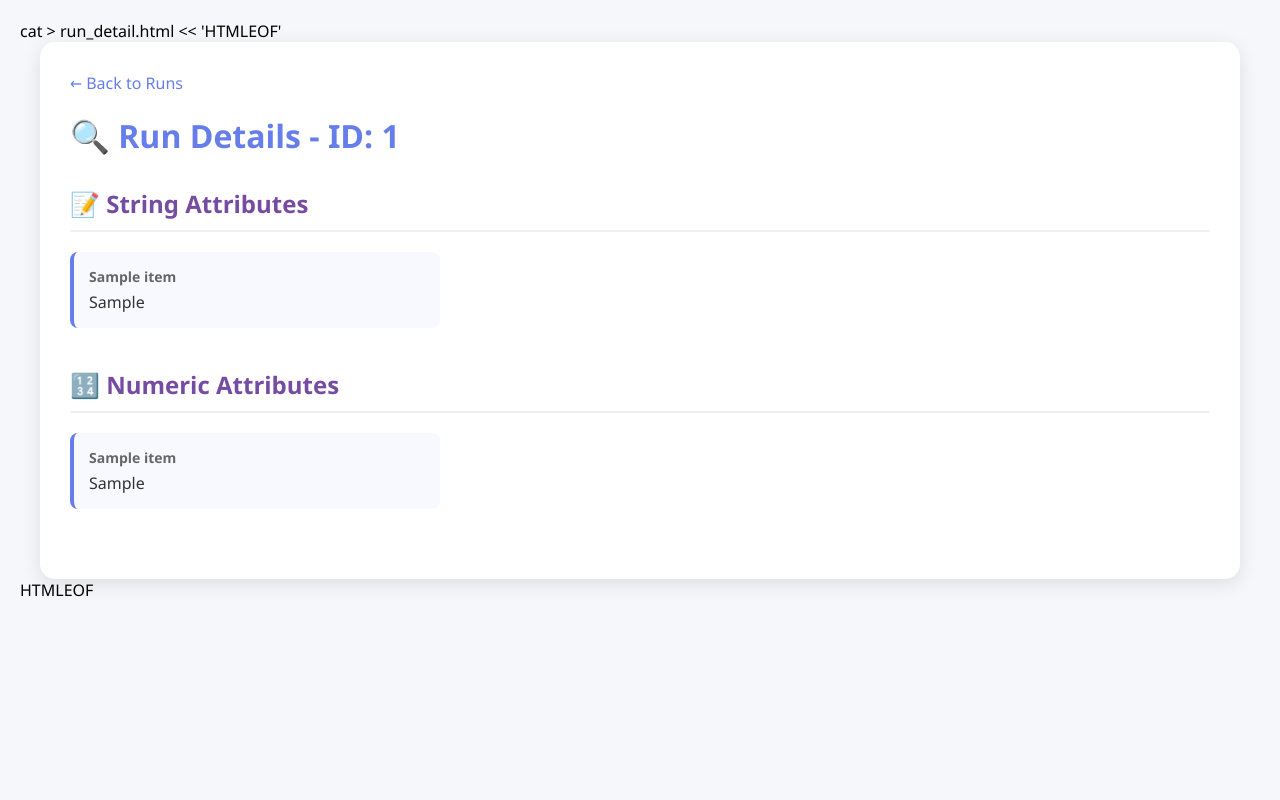
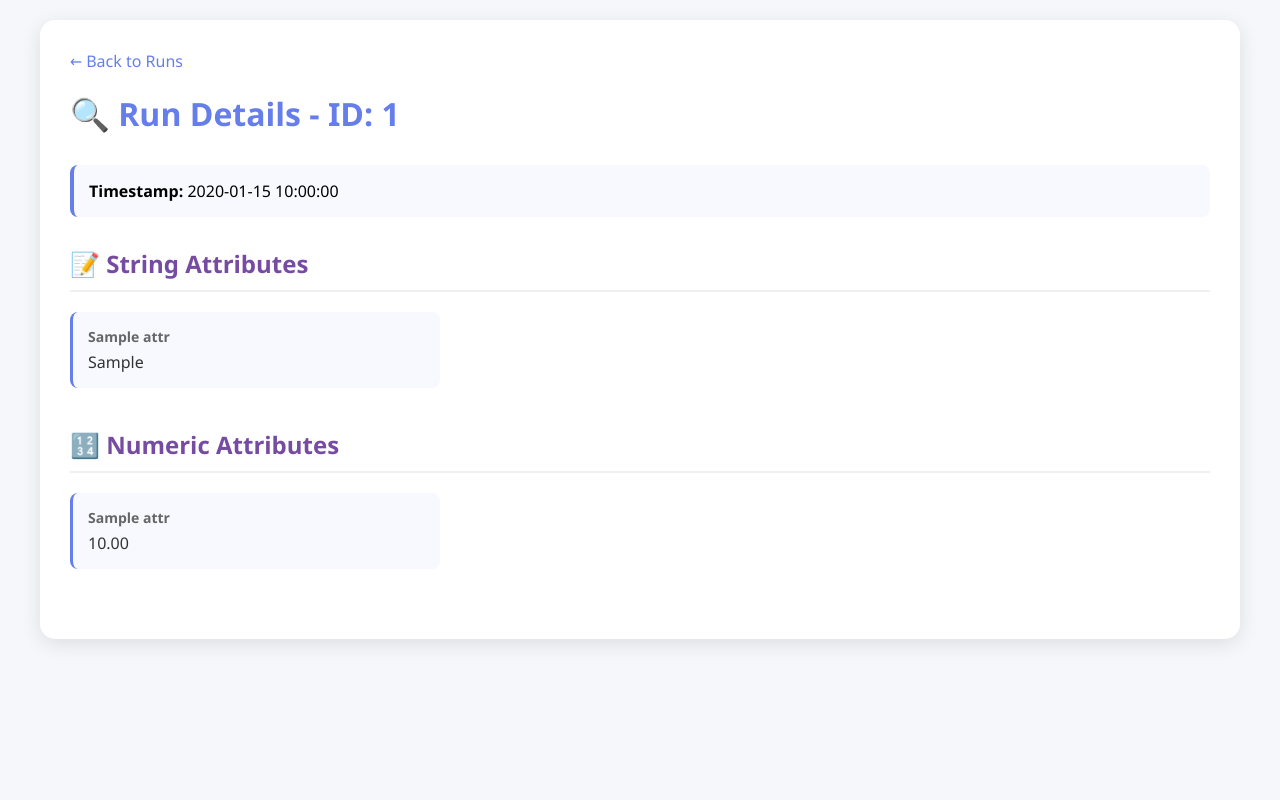
Before and after one commit to ebrudeniz/Cylinder-Bands-Database, a Flask app: template templates/run_detail.html in a window 1280 px wide. Run offline with Flask 3, Linux system fonts and the light colour scheme; the template is opened without the code that fills it: most values are stand-ins (such as "Sample title", 1, 10 or a date in 2020).

Commit message:
Refactor run_detail.html for improved structure

```diff
--- a/templates/run_detail.html
+++ b/templates/run_detail.html
@@ -1,10 +1,9 @@
-cat > run_detail.html << 'HTMLEOF'
 <!DOCTYPE html>
 <html lang="en">
 <head>
     <meta charset="UTF-8">
     <meta name="viewport" content="width=device-width, initial-scale=1.0">
-    <title>Run Details - {{ run_id }}</title>
+    <title>Run Details</title>
     <style>
         * { margin: 0; padding: 0; box-sizing: border-box; }
         body { font-family: 'Segoe UI', Tahoma, Geneva, Verdana, sans-serif; background: #f5f7fa; padding: 20px; }
@@ -12,43 +11,43 @@ cat > run_detail.html << 'HTMLEOF'
         h1 { color: #667eea; margin-bottom: 30px; }
         .back-link { display: inline-block; color: #667eea; text-decoration: none; margin-bottom: 20px; }
         .back-link:hover { text-decoration: underline; }
-        .data-section { margin-bottom: 40px; }
-        .data-section h2 { color: #764ba2; margin-bottom: 15px; padding-bottom: 10px; border-bottom: 2px solid #f0f0f0; }
-        .data-grid { display: grid; grid-template-columns: repeat(auto-fill, minmax(300px, 1fr)); gap: 15px; margin-top: 20px; }
-        .data-item { background: #f8f9ff; padding: 15px; border-radius: 8px; border-left: 4px solid #667eea; }
-        .data-label { font-weight: 600; color: #666; font-size: 14px; margin-bottom: 5px; }
-        .data-value { color: #333; font-size: 16px; }
-        .data-value.null { color: #999; font-style: italic; }
+        .info-box { background: #f8f9ff; padding: 15px; border-radius: 8px; margin-bottom: 30px; border-left: 4px solid #667eea; }
+        .section { margin-bottom: 40px; }
+        .section h2 { color: #764ba2; margin-bottom: 20px; padding-bottom: 10px; border-bottom: 2px solid #f0f0f0; }
+        .attribute-grid { display: grid; grid-template-columns: repeat(auto-fill, minmax(300px, 1fr)); gap: 15px; }
+        .attribute-item { background: #f8f9ff; padding: 15px; border-radius: 8px; border-left: 3px solid #667eea; }
+        .attribute-name { font-weight: 600; color: #666; font-size: 14px; margin-bottom: 5px; }
+        .attribute-value { color: #333; font-size: 16px; }
     </style>
 </head>
 <body>
     <div class="container">
         <a href="/runs" class="back-link">← Back to Runs</a>
-        <h1>🔍 Run Details - ID: {{ run_id }}</h1>
+        <h1>🔍 Run Details - ID: {{ run.run_id }}</h1>
 
-        <div class="data-section">
+        <div class="info-box">
+            <strong>Timestamp:</strong> {{ run.timestamp }}
+        </div>
+
+        <div class="section">
             <h2>📝 String Attributes</h2>
-            <div class="data-grid">
-                {% for item in string_data %}
-                <div class="data-item">
-                    <div class="data-label">{{ item.column_name }}</div>
-                    <div class="data-value {% if not item.string_value %}null{% endif %}">
-                        {{ item.string_value if item.string_value else 'NULL' }}
-                    </div>
+            <div class="attribute-grid">
+                {% for attr in string_attributes %}
+                <div class="attribute-item">
+                    <div class="attribute-name">{{ attr.column_name }}</div>
+                    <div class="attribute-value">{{ attr.string_value if attr.string_value else 'N/A' }}</div>
                 </div>
                 {% endfor %}
             </div>
         </div>
 
-        <div class="data-section">
+        <div class="section">
             <h2>🔢 Numeric Attributes</h2>
-            <div class="data-grid">
-                {% for item in numeric_data %}
-                <div class="data-item">
-                    <div class="data-label">{{ item.column_name }}</div>
-                    <div class="data-value {% if not item.numeric_value %}null{% endif %}">
-                        {{ item.numeric_value if item.numeric_value else 'NULL' }}
-                    </div>
+            <div class="attribute-grid">
+                {% for attr in numeric_attributes %}
+                <div class="attribute-item">
+                    <div class="attribute-name">{{ attr.column_name }}</div>
+                    <div class="attribute-value">{{ "%.2f"|format(attr.numeric_value) if attr.numeric_value else 'N/A' }}</div>
                 </div>
                 {% endfor %}
             </div>
@@ -56,4 +55,3 @@ cat > run_detail.html << 'HTMLEOF'
     </div>
 </body>
 </html>
-HTMLEOF
```
